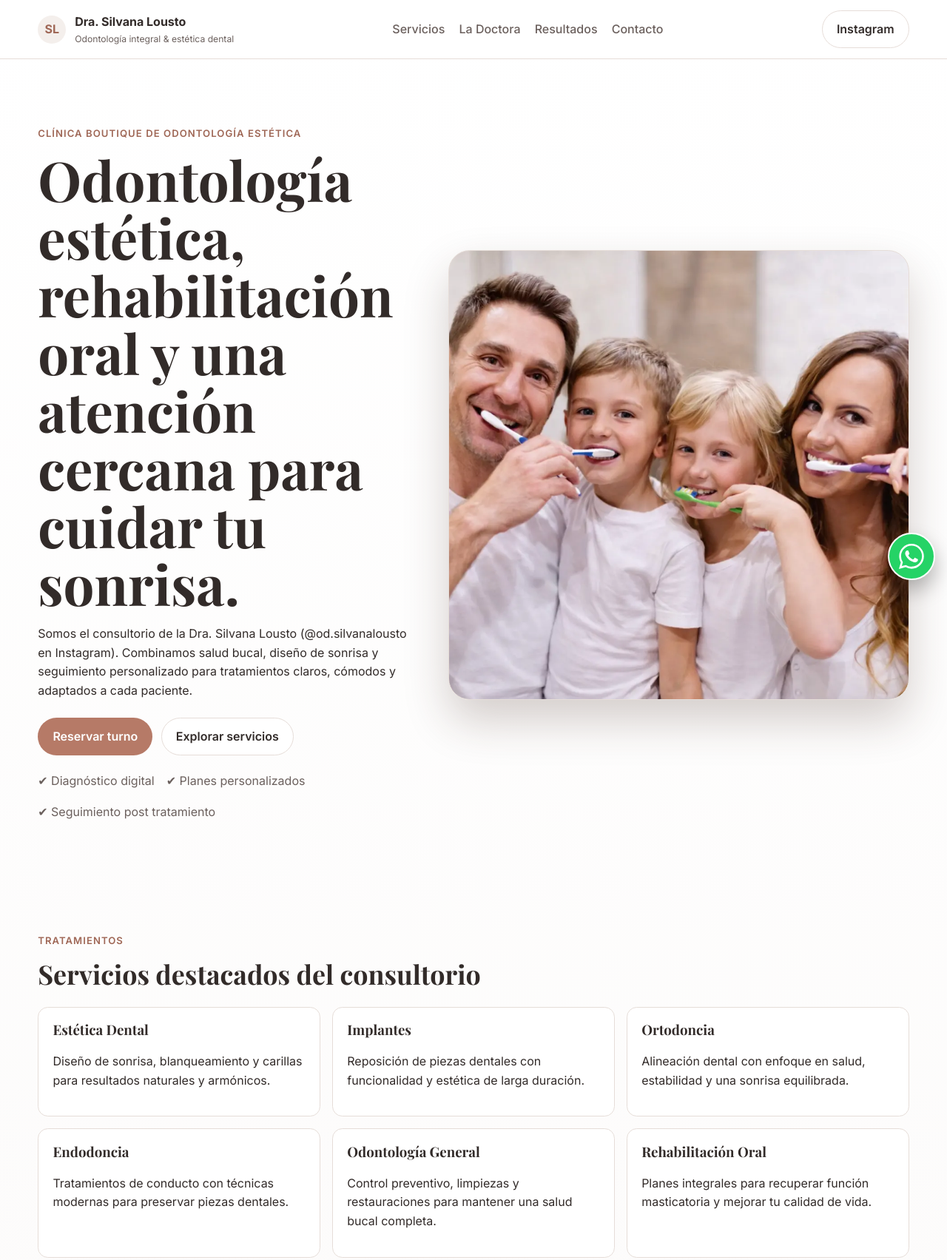
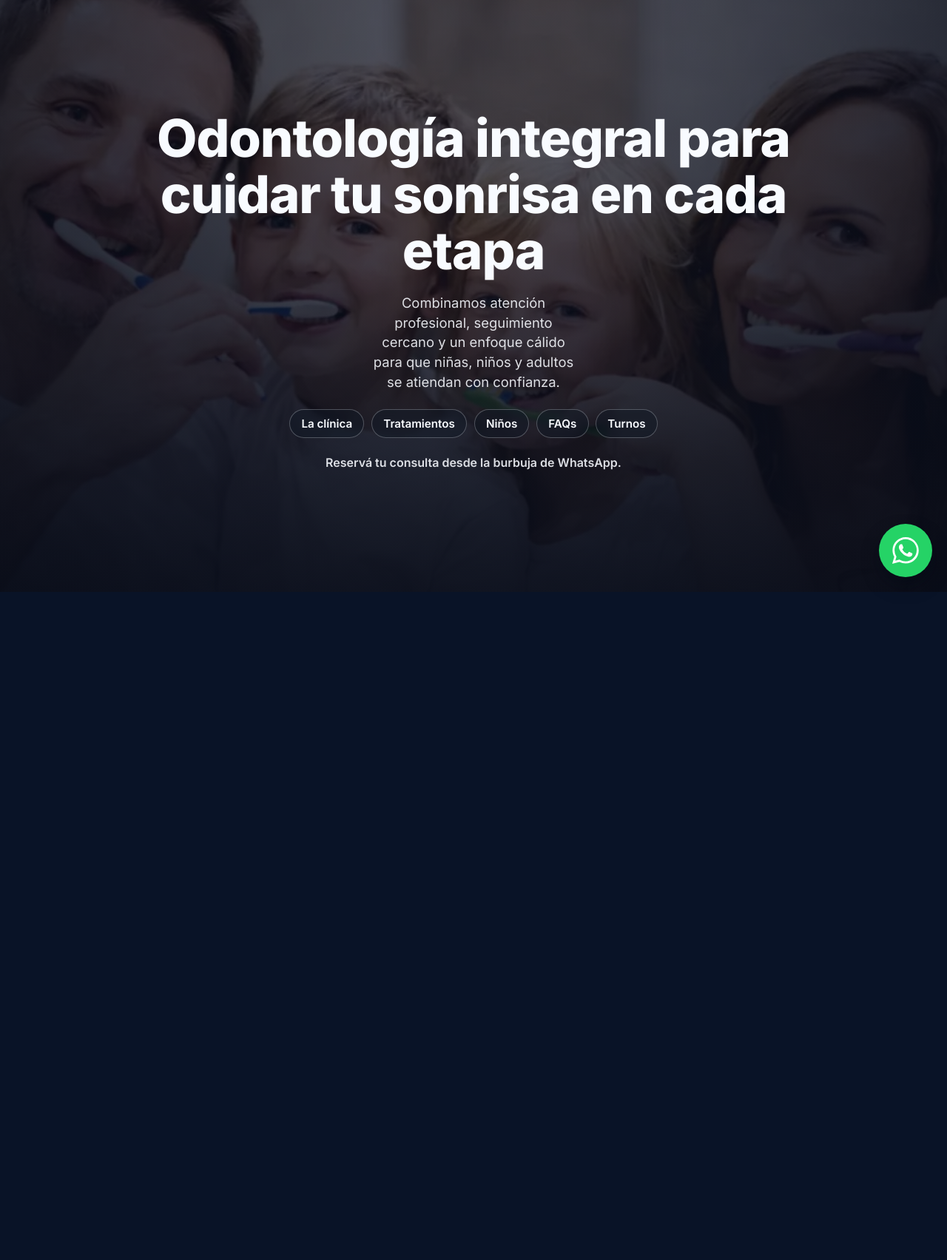
Before and after one commit to Juan-457/od.silvanaLousto, a plain HTML site: page test.html in a window 1280 px wide. Shown: the top 1703 px of the page at 74% size. After the commit the page ends 800 px from the top, so only its background shows below. Drawn offline with nearby package versions, Linux system fonts and the light colour scheme.

Commit message:
Ajustar CTA a burbuja de WhatsApp y quitar logo (#7)

```diff
--- a/test.html
+++ b/test.html
@@ -5,188 +5,180 @@
     <meta name="viewport" content="width=device-width, initial-scale=1.0" />
     <meta
       name="description"
-      content="Consultorio odontológico integral con enfoque estético y humano. Reservá tu turno y transformá tu sonrisa."
+      content="Odontología integral para toda la familia con un enfoque cálido, profesional y cercano."
     />
-    <title>Test | Formato base</title>
+    <title>Test | Hero formato portada</title>
     <link rel="preconnect" href="https://fonts.googleapis.com" />
     <link rel="preconnect" href="https://fonts.gstatic.com" crossorigin />
     <link
-      href="https://fonts.googleapis.com/css2?family=Playfair+Display:wght@600;700&family=Inter:wght@300;400;500;600;700&display=swap"
+      href="https://fonts.googleapis.com/css2?family=Inter:wght@400;500;600;700;800&display=swap"
       rel="stylesheet"
     />
-    <link rel="stylesheet" href="styles.css" />
+    <style>
+      :root {
+        --text: #f8fbff;
+        --muted: rgba(248, 251, 255, 0.88);
+        --chip-bg: rgba(17, 24, 39, 0.46);
+        --chip-border: rgba(248, 251, 255, 0.26);
+        --wa: #25d366;
+        --wa-hover: #1db857;
+      }
+
+      * {
+        box-sizing: border-box;
+      }
+
+      body {
+        margin: 0;
+        min-height: 100vh;
+        font-family: 'Inter', system-ui, -apple-system, sans-serif;
+        color: var(--text);
+        background: #091327;
+      }
+
+      .hero {
+        min-height: 100vh;
+        padding: clamp(1.2rem, 3vw, 2rem);
+        display: grid;
+        place-items: center;
+        position: relative;
+        isolation: isolate;
+        overflow: hidden;
+      }
+
+      .hero::before {
+        content: '';
+        position: absolute;
+        inset: 0;
+        background: url('./hero.webp') center 32% / cover no-repeat;
+        transform: scale(1.03);
+        z-index: -3;
+      }
+
+      .hero::after {
+        content: '';
+        position: absolute;
+        inset: 0;
+        background:
+          radial-gradient(circle at 50% 40%, rgba(13, 20, 36, 0.34), rgba(8, 12, 24, 0.84)),
+          linear-gradient(180deg, rgba(8, 12, 24, 0.34), rgba(8, 12, 24, 0.9));
+        z-index: -2;
+      }
+
+      .hero-content {
+        max-width: min(980px, 92vw);
+        text-align: center;
+      }
+
+      h1 {
+        margin: 0;
+        font-size: clamp(2rem, 5.5vw, 4.9rem);
+        line-height: 1.08;
+        font-weight: 800;
+        letter-spacing: -0.015em;
+      }
+
+      .subtitle {
+        margin: 1.2rem auto 0;
+        max-width: 24ch;
+        font-size: clamp(1rem, 2vw, 1.15rem);
+        color: var(--muted);
+        line-height: 1.45;
+      }
+
+      .chips {
+        margin-top: 1.5rem;
+        padding: 0;
+        list-style: none;
+        display: flex;
+        flex-wrap: wrap;
+        justify-content: center;
+        gap: 0.6rem;
+      }
+
+      .chips li {
+        border: 1px solid var(--chip-border);
+        background: var(--chip-bg);
+        padding: 0.55rem 0.95rem;
+        border-radius: 999px;
+        font-size: 0.95rem;
+        font-weight: 600;
+        backdrop-filter: blur(4px);
+      }
+
+      .cta-note {
+        margin-top: 1.45rem;
+        color: var(--muted);
+        font-weight: 600;
+      }
+
+      .floating {
+        position: fixed;
+        width: 72px;
+        height: 72px;
+        border-radius: 50%;
+        display: grid;
+        place-items: center;
+        box-shadow: 0 12px 24px rgba(2, 9, 20, 0.35);
+      }
+
+      .floating-help {
+        right: 20px;
+        bottom: 20px;
+        background: var(--wa);
+        color: #ffffff;
+        transition: background-color 0.2s ease;
+      }
+
+      .floating-help:hover {
+        background: var(--wa-hover);
+      }
+
+      .floating-help svg {
+        width: 36px;
+        height: 36px;
+      }
+
+      @media (max-width: 640px) {
+        .floating {
+          width: 62px;
+          height: 62px;
+        }
+
+        .chips li {
+          font-size: 0.88rem;
+        }
+      }
+    </style>
   </head>
   <body>
-    <header class="topbar">
-      <a class="brand" href="#inicio">
-        <span class="brand-mark">SL</span>
-        <span>
-          <strong>Dra. Silvana Lousto</strong>
-          <small>Odontología integral & estética dental</small>
-        </span>
-      </a>
-      <nav>
-        <a href="#servicios">Servicios</a>
-        <a href="#doctora">La Doctora</a>
-        <a href="#testimonios">Resultados</a>
-        <a href="#contacto">Contacto</a>
-      </nav>
-      <a class="btn btn-outline" href="https://www.instagram.com/od.silvanalousto/" target="_blank" rel="noopener noreferrer">Instagram</a>
-    </header>
+    <main class="hero">
+      <div class="hero-content">
+        <h1>Odontología integral para cuidar tu sonrisa en cada etapa</h1>
+        <p class="subtitle">
+          Combinamos atención profesional, seguimiento cercano y un enfoque cálido para que niñas,
+          niños y adultos se atiendan con confianza.
+        </p>
 
-    <main id="inicio">
-      <section class="hero">
-        <div class="hero-content">
-          <p class="eyebrow">Clínica boutique de odontología estética</p>
-          <h1>Odontología estética, rehabilitación oral y una atención cercana para cuidar tu sonrisa.</h1>
-          <p>
-            Somos el consultorio de la Dra. Silvana Lousto (@od.silvanalousto en Instagram).
-            Combinamos salud bucal, diseño de sonrisa y seguimiento personalizado para tratamientos
-            claros, cómodos y adaptados a cada paciente.
-          </p>
-          <div class="hero-actions">
-            <a class="btn btn-primary" href="#contacto">Reservar turno</a>
-            <a class="btn btn-light" href="#servicios">Explorar servicios</a>
-          </div>
-          <ul class="hero-badges">
-            <li>✔ Diagnóstico digital</li>
-            <li>✔ Planes personalizados</li>
-            <li>✔ Seguimiento post tratamiento</li>
-          </ul>
-        </div>
+        <ul class="chips" aria-label="Secciones principales">
+          <li>La clínica</li>
+          <li>Tratamientos</li>
+          <li>Niños</li>
+          <li>FAQs</li>
+          <li>Turnos</li>
+        </ul>
 
-        <div class="hero-visual" aria-label="Imagen destacada del consultorio"></div>
-      </section>
-
-      <section id="servicios" class="section">
-        <div class="section-heading">
-          <p class="eyebrow">Tratamientos</p>
-          <h2>Servicios destacados del consultorio</h2>
-        </div>
-        <div class="grid cards">
-          <article class="card">
-            <h3>Estética Dental</h3>
-            <p>Diseño de sonrisa, blanqueamiento y carillas para resultados naturales y armónicos.</p>
-          </article>
-          <article class="card">
-            <h3>Implantes</h3>
-            <p>Reposición de piezas dentales con funcionalidad y estética de larga duración.</p>
-          </article>
-          <article class="card">
-            <h3>Ortodoncia</h3>
-            <p>Alineación dental con enfoque en salud, estabilidad y una sonrisa equilibrada.</p>
-          </article>
-          <article class="card">
-            <h3>Endodoncia</h3>
-            <p>Tratamientos de conducto con técnicas modernas para preservar piezas dentales.</p>
-          </article>
-          <article class="card">
-            <h3>Odontología General</h3>
-            <p>Control preventivo, limpiezas y restauraciones para mantener una salud bucal completa.</p>
-          </article>
-          <article class="card">
-            <h3>Rehabilitación Oral</h3>
-            <p>Planes integrales para recuperar función masticatoria y mejorar tu calidad de vida.</p>
-          </article>
-        </div>
-      </section>
-
-      <section id="doctora" class="section section-soft">
-        <div class="about">
-          <div>
-            <p class="eyebrow">Sobre mí</p>
-            <h2>Dra. Silvana Lousto</h2>
-            <p>
-              Soy odontóloga con enfoque en estética dental y rehabilitación integral. Mi objetivo es
-              combinar precisión clínica, innovación y cercanía para que cada paciente se sienta
-              acompañado desde la primera consulta.
-            </p>
-            <p>
-              Trabajo con protocolos personalizados, explicando cada paso del tratamiento para que tomes
-              decisiones informadas y logres resultados funcionales, saludables y estéticos.
-            </p>
-          </div>
-          <aside class="info-box">
-            <h3>¿Por qué elegirnos?</h3>
-            <ul>
-              <li>Atención enfocada en cada paciente.</li>
-              <li>Equipamiento y materiales de calidad.</li>
-              <li>Seguimiento cercano post tratamiento.</li>
-              <li>Turnos y planes adaptados a tu rutina.</li>
-            </ul>
-          </aside>
-        </div>
-      </section>
-
-      <section id="testimonios" class="section">
-        <div class="section-heading">
-          <p class="eyebrow">Pacientes felices</p>
-          <h2>Historias que nos inspiran</h2>
-        </div>
-        <div class="grid testimonials">
-          <blockquote>
-            “Excelente atención. Me sentí escuchada desde el primer día y el resultado superó mis expectativas.”
-            <cite>— María C.</cite>
-          </blockquote>
-          <blockquote>
-            “Profesionalismo, calidez y mucha dedicación. Recomiendo el consultorio al 100%.”
-            <cite>— Javier R.</cite>
-          </blockquote>
-          <blockquote>
-            “Volví a sonreír con confianza. El tratamiento fue claro, cómodo y muy cuidado.”
-            <cite>— Lucía P.</cite>
-          </blockquote>
-        </div>
-      </section>
-
-      <section class="section section-soft">
-        <div class="section-heading">
-          <p class="eyebrow">Instagram</p>
-          <h2>Lo que compartimos en @od.silvanalousto</h2>
-        </div>
-        <div class="grid cards">
-          <article class="card">
-            <h3>Casos clínicos</h3>
-            <p>Antes y después de tratamientos estéticos y rehabilitaciones explicados de forma simple.</p>
-          </article>
-          <article class="card">
-            <h3>Tips de cuidado</h3>
-            <p>Recomendaciones prácticas para mantener una sonrisa sana entre controles odontológicos.</p>
-          </article>
-          <article class="card">
-            <h3>Novedades del consultorio</h3>
-            <p>Información sobre agenda, tratamientos destacados y contenido educativo para pacientes.</p>
-          </article>
-        </div>
-      </section>
-
-      <section id="contacto" class="section cta">
-        <div>
-          <p class="eyebrow">Contacto</p>
-          <h2>Reservá tu turno hoy</h2>
-          <p>
-            Seguinos en Instagram para ver casos reales, novedades del consultorio y consejos de cuidado bucal.
-            Si querés reservar, escribinos por WhatsApp y te respondemos a la brevedad.
-          </p>
-        </div>
-        <div class="cta-actions">
-          <a class="btn btn-primary" href="https://wa.me/5493462557923" target="_blank" rel="noopener noreferrer">Enviar WhatsApp</a>
-          <a class="btn btn-light" href="https://www.instagram.com/od.silvanalousto/" target="_blank" rel="noopener noreferrer">Ver Instagram</a>
-        </div>
-      </section>
+        <p class="cta-note">Reservá tu consulta desde la burbuja de WhatsApp.</p>
+      </div>
     </main>
 
-    <footer>
-      <p>© <span id="year"></span> Dra. Silvana Lousto · Todos los derechos reservados.</p>
-    </footer>
-
-
     <a
-      class="whatsapp-bubble"
+      class="floating floating-help"
       href="https://wa.me/5493462557923"
       target="_blank"
       rel="noopener noreferrer"
-      aria-label="Abrir WhatsApp"
+      aria-label="Reservar consulta por WhatsApp"
+      title="Reservar consulta por WhatsApp"
     >
       <svg viewBox="0 0 16 16" aria-hidden="true" focusable="false">
         <path
@@ -196,7 +188,5 @@
         />
       </svg>
     </a>
-
-    <script src="script.js"></script>
   </body>
 </html>
```
